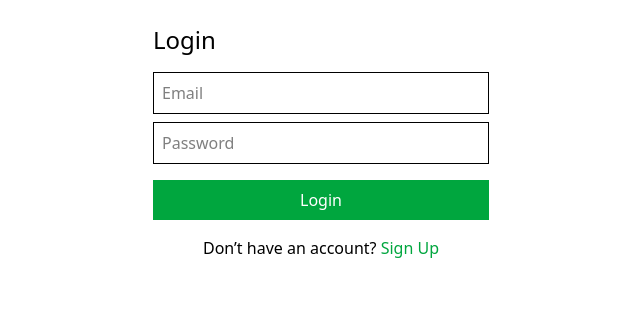
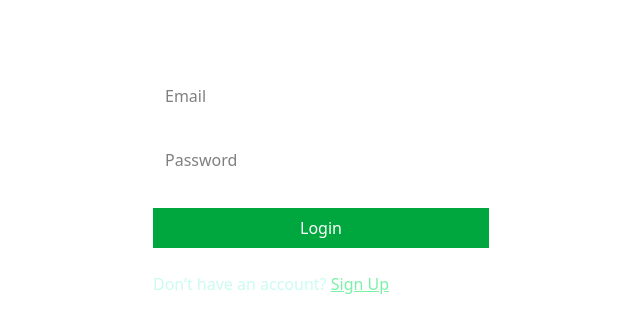
Before and after one commit to Dead-jpg/Rubix26_61_Error404, a React app in the folder frontend/: page /login in a window 1280 px wide. Shown: the top 332 px of the page, without its empty margins (319-959 px from the left). Built offline with nearby package versions, Linux system fonts and the light colour scheme; the HTML template or start-up script is replaced by a standard one.

Commit message:
spline added

```diff
--- /dev/null
+++ b/frontend/src/components/SplineBackground.jsx
@@ -0,0 +1,20 @@
+import { useEffect } from "react";
+
+export default function SplineBackground() {
+  useEffect(() => {
+    const script = document.createElement("script");
+    script.type = "module";
+    script.src =
+      "https://unpkg.com/@splinetool/viewer@1.12.36/build/spline-viewer.js";
+    document.body.appendChild(script);
+  }, []);
+
+  return (
+    <div className="fixed inset-0 -z-10 scale-110">
+      <spline-viewer
+        url="https://prod.spline.design/8dyvU-ZG9QGMmeVc/scene.splinecode"
+        className="w-full h-screen"
+      ></spline-viewer>
+    </div>
+  );
+}
--- a/frontend/src/pages/Login.jsx
+++ b/frontend/src/pages/Login.jsx
@@ -1,4 +1,5 @@
 import { useState } from "react";
+import SplineBackground from "../components/SplineBackground";
 
 export default function Login() {
   const [email, setEmail] = useState("");
@@ -25,6 +26,8 @@ export default function Login() {
     }
   };
   return (
+    <div className="h-screen w-full overflow-hidden text-white font-sans">
+      <SplineBackground />
       <form onSubmit={submit} className="max-w-sm mx-auto p-6">
         <h2 className="text-2xl mb-4">Login</h2>
 
@@ -32,25 +35,29 @@ export default function Login() {
 
         <input
           placeholder="Email"
-        className="border p-2 w-full mb-2"
+          className="w-full p-3 mb-4 rounded-lg bg-white/60 text-black outline-none"
           onChange={(e) => setEmail(e.target.value)}
         />
         <input
           type="password"
           placeholder="Password"
-        className="border p-2 w-full mb-4"
+          className="w-full p-3 mb-6 rounded-lg bg-white/60 text-black outline-none"
           onChange={(e) => setPassword(e.target.value)}
         />
 
         <button className="bg-green-600 text-white px-4 py-2 w-full">
           Login
         </button>
-      <p className="mt-4 text-center">
+        <p className="mt-6 text-teal-100">
           Don’t have an account?{" "}
-        <a href="/register" className="text-green-600">
+          <a
+            href="/register"
+            className="underline text-green-300 hover:text-green-400"
+          >
             Sign Up
           </a>
         </p>
       </form>
+    </div>
   );
 }
```
Lines whose indentation alone changed are shown as unchanged.
